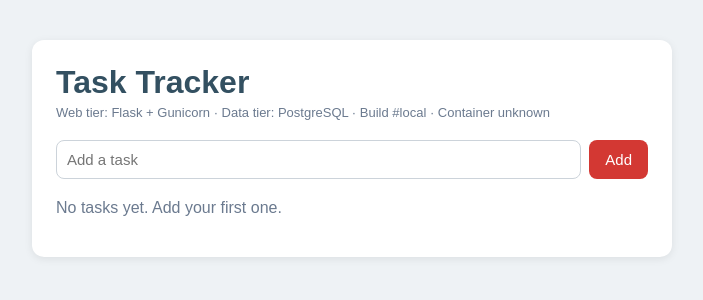
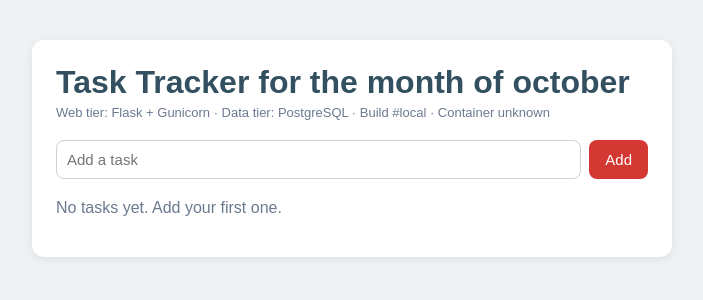
Before and after one commit to Srkgour/Two-tier-flask-application-deploy-on-EC2-using-Jenkins-and-docker-, a Flask app: page / in a window 1280 px wide. Shown: the top 300 px of the page, without its empty margins (288-991 px from the left). Run offline with Flask 3, Linux system fonts and the light colour scheme; data that the repository does not hold is empty; some libraries are stand-ins or nearby versions.

Commit message:
Update header to specify month of October

```diff
--- a/app/templates/index.html
+++ b/app/templates/index.html
@@ -21,7 +21,7 @@
 </head>
 <body>
   <div class="wrap"><div class="card">
-    <h1>Task Tracker</h1>
+    <h1>Task Tracker for the month of october</h1>
     <div class="meta">Web tier: Flask + Gunicorn &middot; Data tier: PostgreSQL &middot; Build #{{ version }} &middot; Container {{ host }}</div>
     <form class="add" method="post" action="/add">
       <input type="text" name="title" placeholder="Add a task" maxlength="200" required>
```
